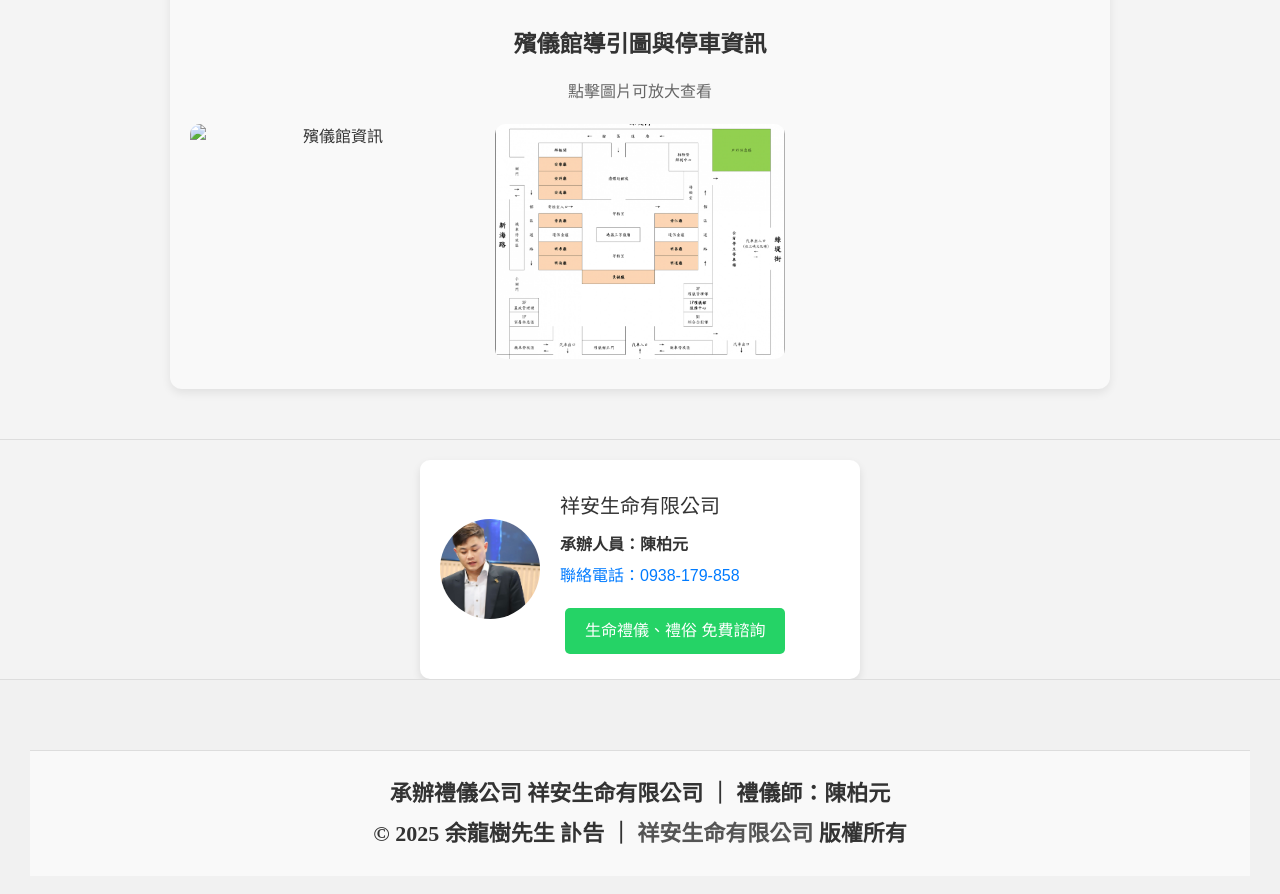
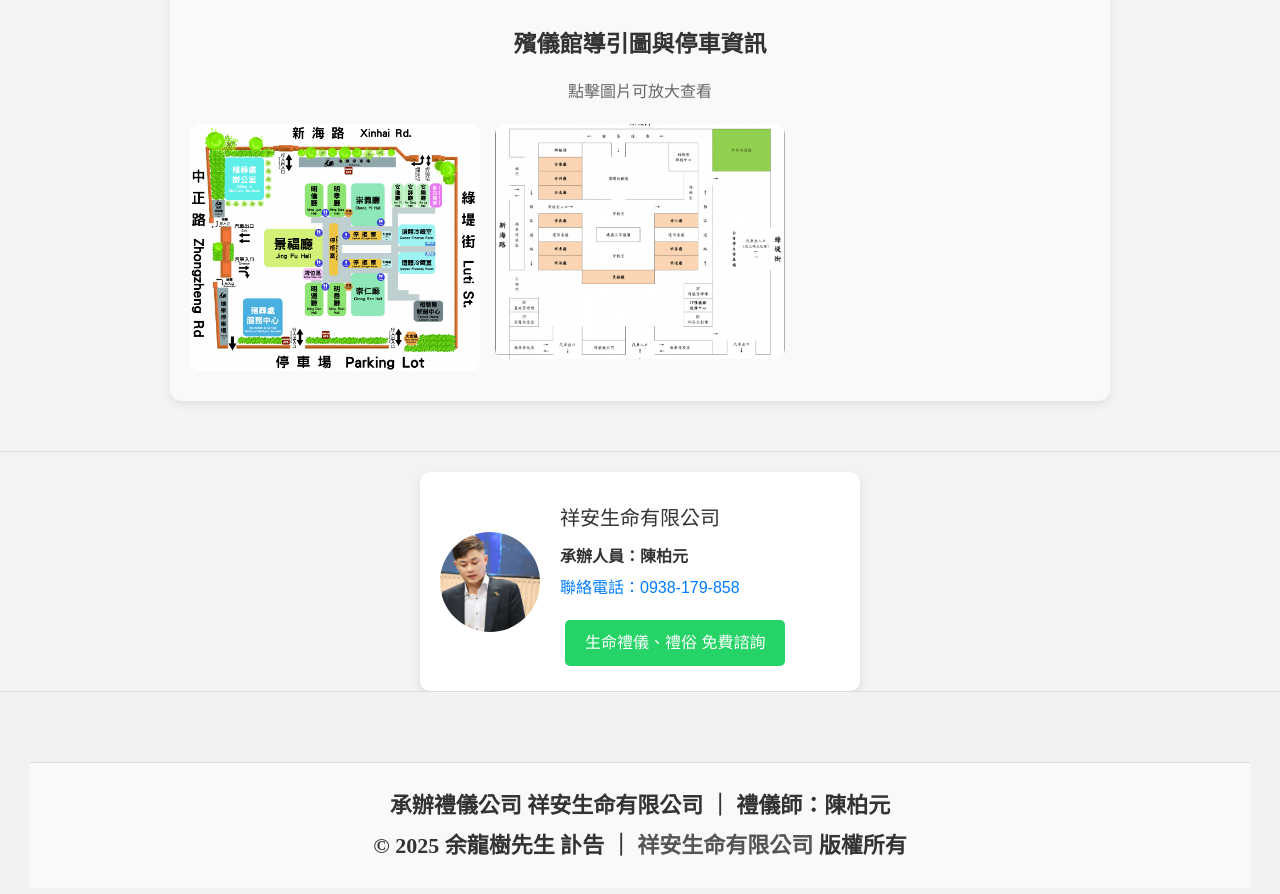
Before and after one commit to Shiangan/Yu-LongShu, a plain HTML site: page index.html in a window 1280 px wide. Shown: the part 3600-4494 px from the top of the page. Drawn offline with nearby package versions, Linux system fonts and the light colour scheme; a web font is replaced by a local one.

Commit message:
Update index.html

```diff
--- a/index.html
+++ b/index.html
@@ -811,7 +811,7 @@ document.addEventListener("DOMContentLoaded", function () {
     <h2 class="title">殯儀館導引圖與停車資訊</h2>
     <p class="subtitle">點擊圖片可放大查看</p>
     <div class="image-gallery">
-      <img src="IMG_6325.png" alt="殯儀館資訊" class="gallery-img" loading="lazy">
+      <img src="image/IMG_6325.png" alt="殯儀館資訊" class="gallery-img" loading="lazy">
       <img src="image/祥安資訊-板殯.png" alt="停車地圖" class="gallery-img" loading="lazy">
     </div>
   </div>
```
